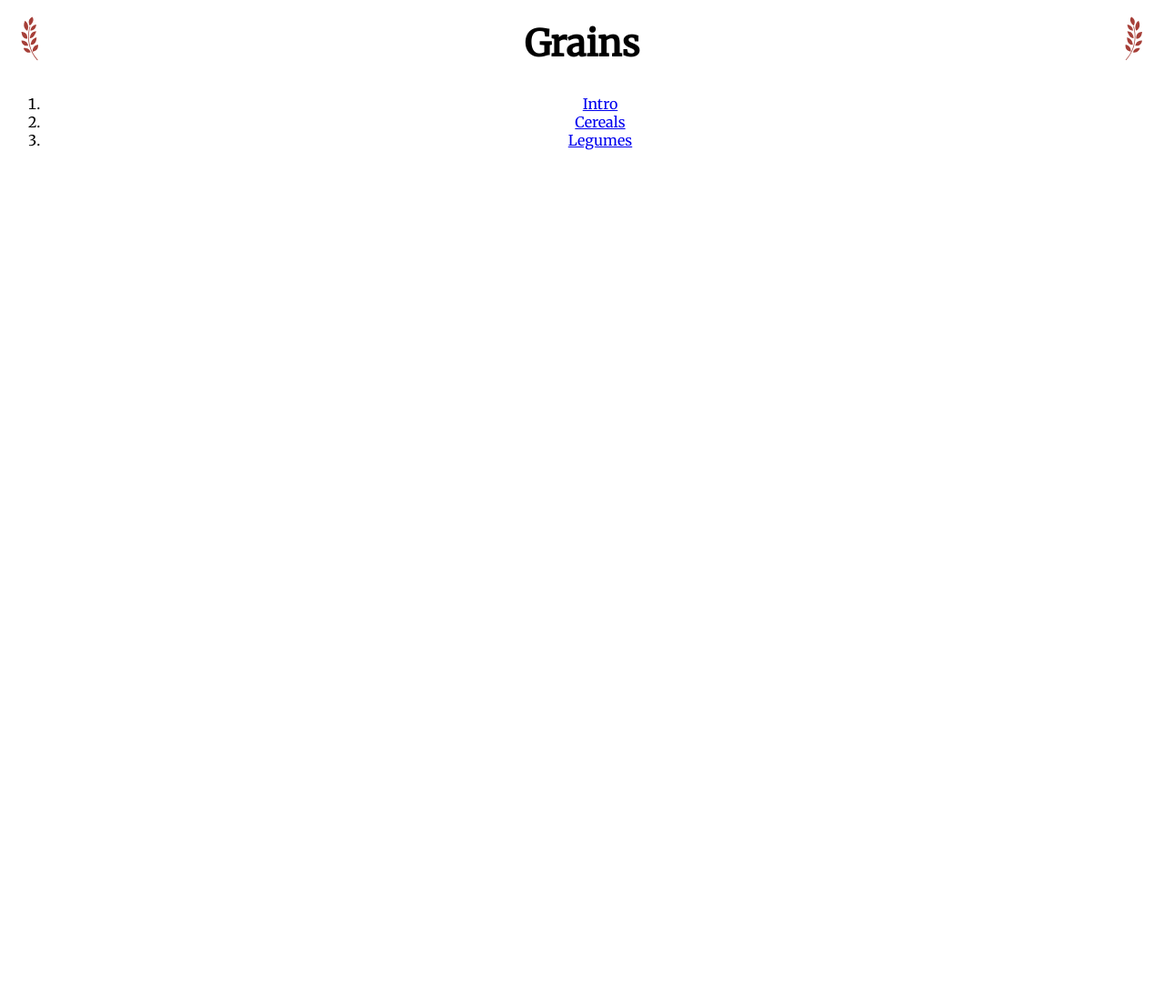
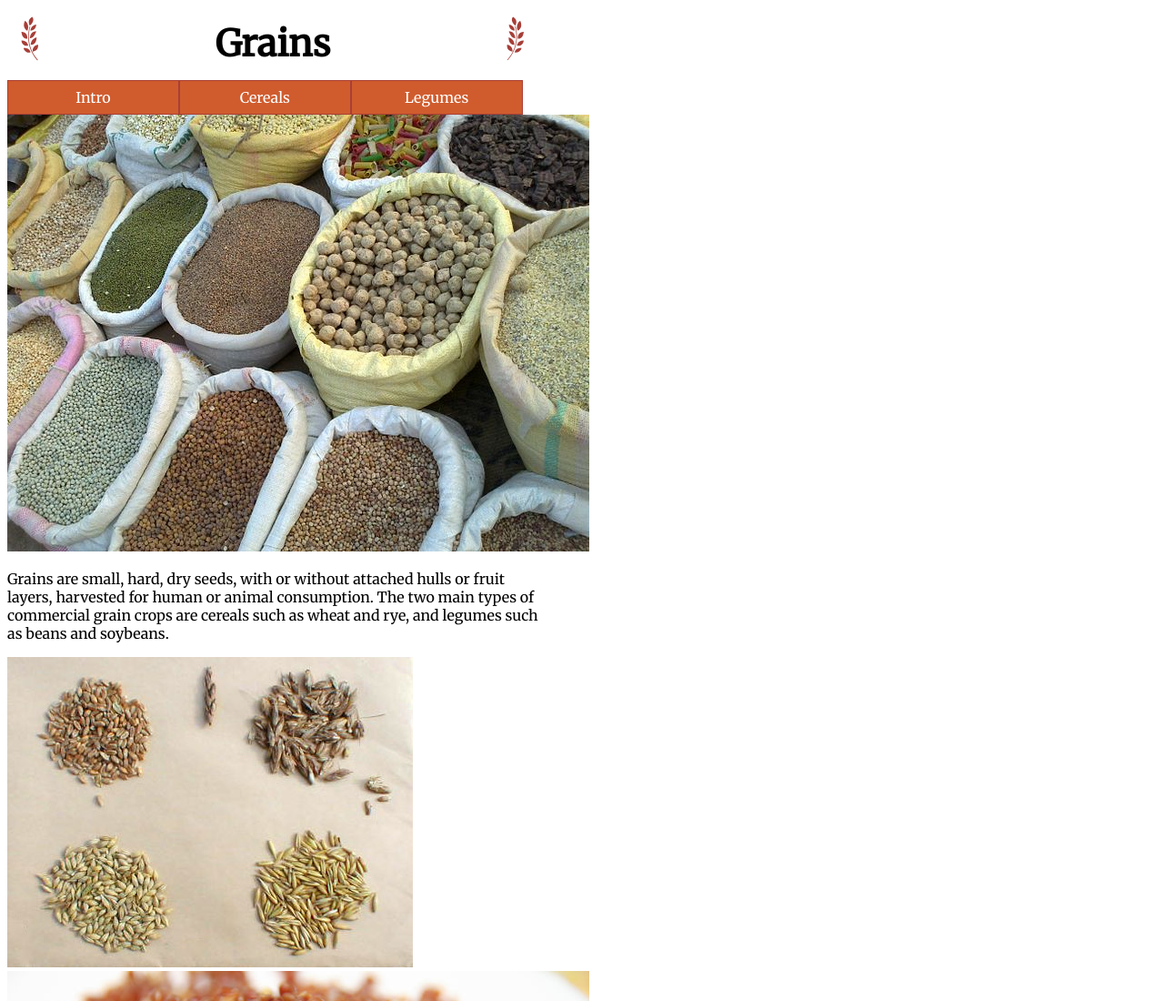
Before and after one commit to nuhkeekee/Assignment-5-Floats, a plain HTML site: page index.html in a window 1280 px wide. Shown: the top 1100 px of the page at 91% size. Before the commit the page ends 800 px from the top, so only its background shows below. Drawn offline with Linux system fonts and the light colour scheme.

Commit message:
Photos & Body Text
Added the first 3 photos and the body text without css style

```diff
--- a/css/main.css
+++ b/css/main.css
@@ -2,7 +2,7 @@ html {
   background-color: #FFFFFF;
   font-family: 'Merriweather', serif;
   box-sizing: border-box;
-  browser width: 600px;
+  width: 600px;
 }
 
 h1 {
@@ -21,13 +21,42 @@ nav {
   text-align: center;
 }
 
-.grain-1 {
+nav ol {
+  margin: 0em;
+  padding: 0em;
+  list-style: none;
+}
+
+nav li {
+  display: inline;
+  width: 32%;
+  float: left;
+  border: 1px solid #a93f35;
+  background-color: #d05c2e;
+  padding: 0;
+  margin: 0;
+}
+
+nav a {
+  display: block;
+  text-decoration: none;
+  color: white;
+  background-color: #orange;
+  padding: 0.5em;
+  margin: 0;
+}
+
+nav a:hover {
+  background-color: #brown;
+}
+
+.grain-left {
   float: left;
   width: 50px;
   margin-top: 10px;
 }
 
-.grain-2 {
+.grain-right {
   float:right;
   width: 50px;
   margin-top: 10px;
--- a/index.html
+++ b/index.html
@@ -12,8 +12,8 @@
 
   <header>
 
-    <img class="grain-1" src="images/grain-left.svg" alt="Grain image.">
-    <img class="grain-2" src="images/grain-right.svg" alt="Grain image.">
+    <img class="grain-left" src="images/grain-left.svg" alt="Grain image.">
+    <img class="grain-right" src="images/grain-right.svg" alt="Grain image.">
 
     <h1>Grains</h1>
 
@@ -26,3 +26,20 @@
     </nav>
 
   </header>
+
+  <main>
+
+    <img class="grains" src="images/grains.jpg" alt="Photo of different grains.">
+
+    <p> Grains are small, hard, dry seeds, with or without attached hulls or fruit layers,
+      harvested for human or animal consumption. The two main types of commercial grain crops
+      are cereals such as wheat and rye, and legumes such as beans and soybeans.</p>
+
+    <img class="cereal" src="images/cereals.jpg" alt="Photo of different cereals.">
+    <img class="quinoa" src="images/quinoa.jpg" alt="Photo of quinoa.">
+
+    <p class="pfloat"> After being harvested, dry grains are more durable than other staple foods
+      such as starchy fruits such as plantains and breadfruit and tubers such as sweet potatoes and cassava.
+      This durability has made grains well suited to industrial agriculture, since they can be mechanically
+      harvested, transported by rail or ship, stored for long periods in silos, and milled for flour or
+      pressed for oil.</p>
```
